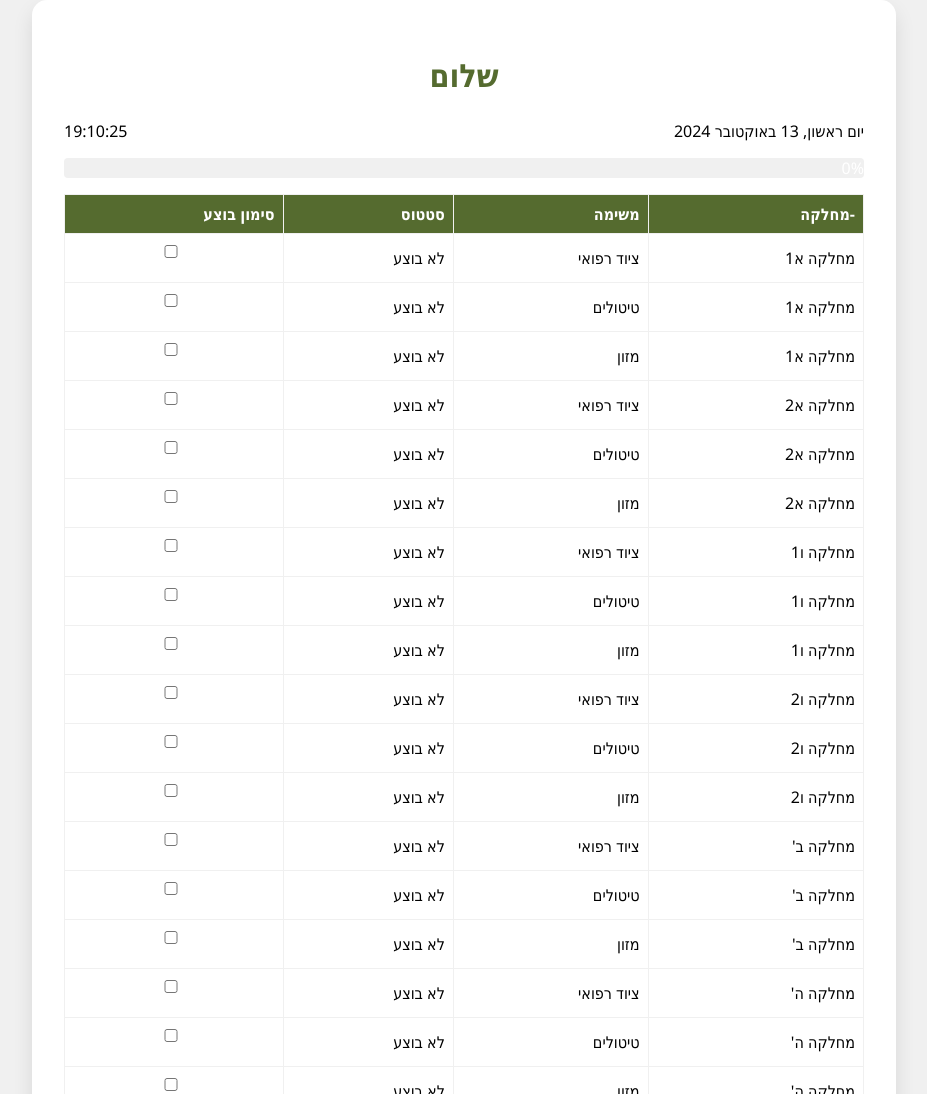
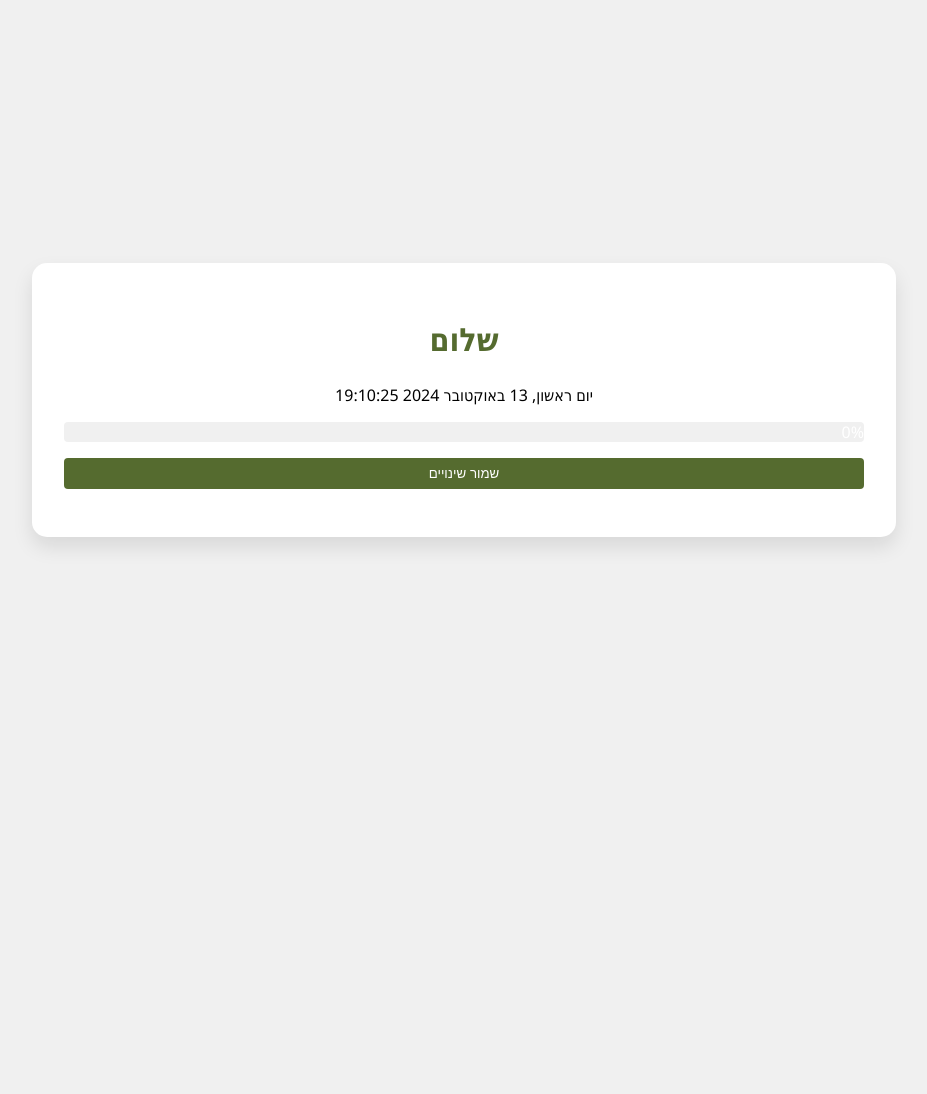
Before and after one commit to ZyrticX/clalit1.3, a plain HTML site: page tasks.html in a window 1280 px wide. Shown: the top 1094 px of the page, without its empty margins (176-1103 px from the left). After the commit the page ends 800 px from the top, so only its background shows below. Drawn offline with Linux system fonts and the light colour scheme.

Commit message:
Update tasks.html

```diff
--- a/tasks.html
+++ b/tasks.html
@@ -8,28 +8,20 @@
 </head>
 <body>
     <div class="container">
-        <h1>שלום <span id="usernameDisplay"></span></h1>
-        <div class="status-container">
-            <span id="dateDisplay"></span>
-            <span id="timeDisplay"></span>
-            <div id="breakMessage"></div>
-        </div>
+        <header>
+            <h1>שלום <span id="usernameDisplay"></span></h1>
+            <div class="datetime">
+                <span id="dateDisplay"></span>
+                <span id="timeDisplay"></span>
+            </div>
+        </header>
+        <div id="breakMessage"></div>
         <div class="progress-bar">
             <div id="progress" class="progress">0%</div>
         </div>
-        <table id="tasksTable">
-            <thead>
-                <tr>
-                    <th>-מחלקה</th>
-                    <th>משימה</th>
-                    <th>סטטוס</th>
-                    <th>סימון בוצע</th>
-                </tr>
-            </thead>
-            <tbody>
-                <!-- Tasks will be populated here by JavaScript -->
-            </tbody>
-        </table>
+        <div id="tasksContainer">
+            <!-- Tasks will be populated here by JavaScript -->
+        </div>
         <button id="saveButton">שמור שינויים</button>
     </div>
     <script src="tasks.js"></script>
```
